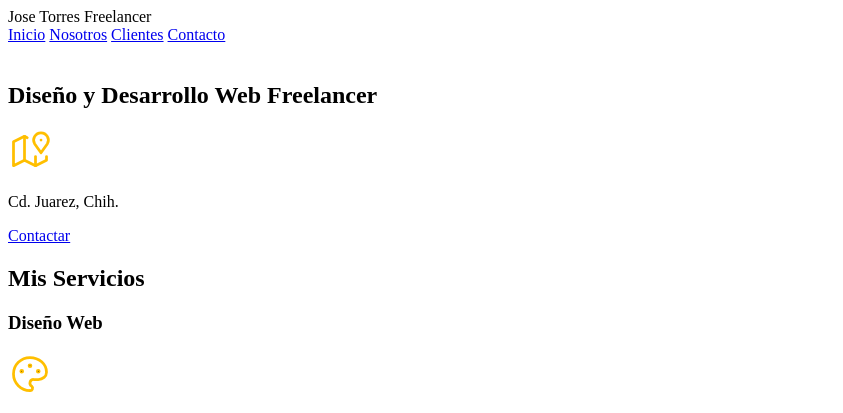
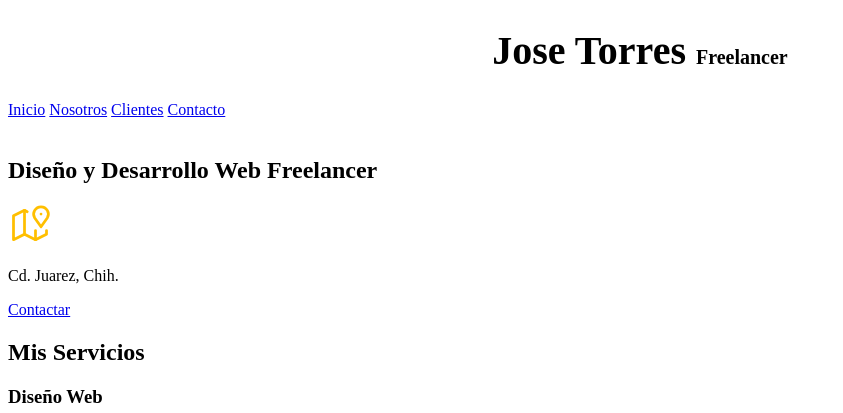
Before and after one commit to JoseTorres022/web-estatica1, a plain HTML site: page index.html in a window 1280 px wide. Shown: the top 413 px of the page, without its empty margins (0-843 px from the left). Drawn offline with Linux system fonts and the light colour scheme.

Commit message:
aplicando rem

```diff
--- a/estiloscss/estilo.css
+++ b/estiloscss/estilo.css
@@ -0,0 +1,17 @@
+html {
+    font-size: 62.5%;
+}
+
+body {
+    /*1 rem equivale a 16px*/
+    font-size: 16px;
+}
+
+h1 {
+    text-align: center;
+    font-size: 4rem;
+}
+
+span {
+    font-size: 2rem;
+}
--- a/index.html
+++ b/index.html
@@ -6,11 +6,16 @@
     <meta http-equiv="X-UA-Compatible" content="IE=edge">
     <meta name="viewport" content="width=device-width, initial-scale=1.0">
     <title>Primera pagina</title>
+    <!-- Cargar mas rapido la hoja de estilos -->
+    <link rel="preload" href="/estiloscss/estilo.css" as="style">
+    <!-- Enlazando la hoja de estilos -->
     <link rel="stylesheet" href="/estiloscss/estilo.css">
 </head>
 
 <body>
-    <header>Jose Torres Freelancer </header>
+    <header>
+        <h1>Jose Torres <span>Freelancer</span></h1>
+    </header>
     <nav>
         <a href="/">Inicio</a>
         <a href="/nosotros.html">Nosotros</a>
```
